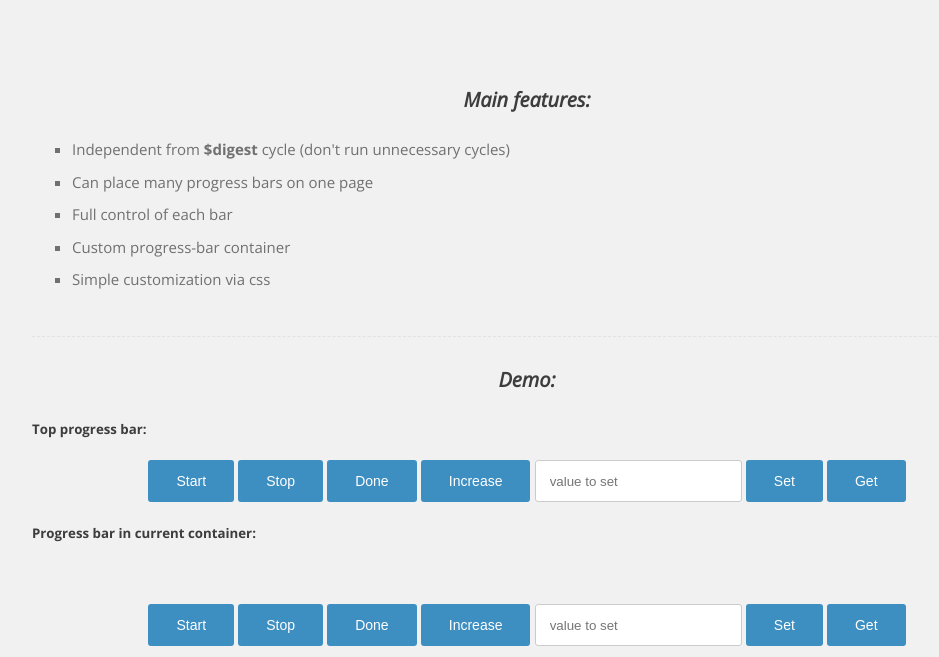
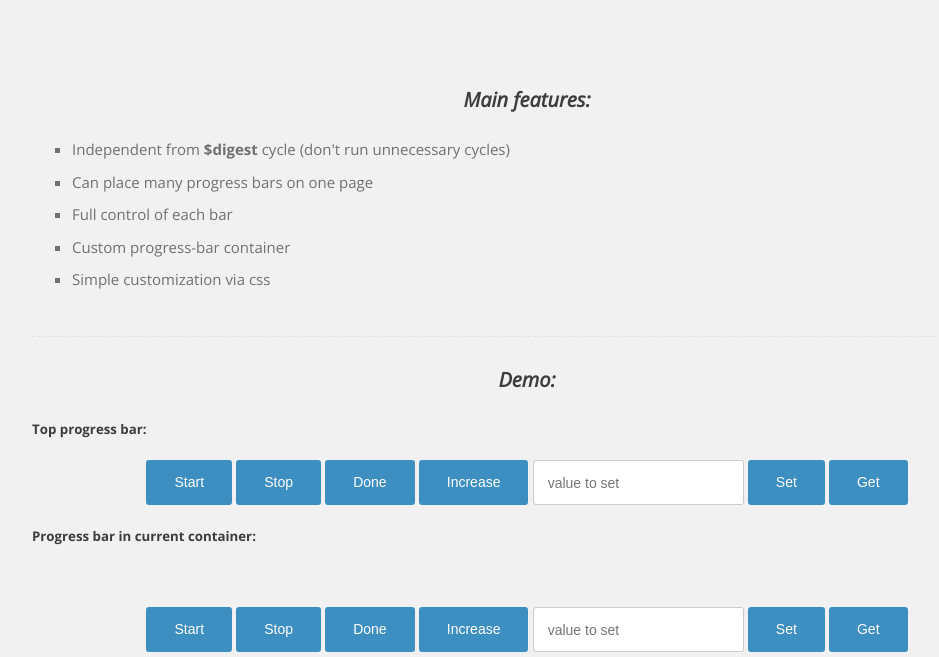
Before and after one commit to psdcoder/progress-bars, a website: page demo/index.html in a window 1280 px wide. Shown: the part 143-800 px from the top of the page, without its empty margins (113-1052 px from the left). Drawn offline with nearby package versions, Linux system fonts and the light colour scheme.

Commit message:
Fixed input & button height styles

```diff
--- a/demo/styles.less
+++ b/demo/styles.less
@@ -5,6 +5,7 @@
 @containerWidth: 990px;
 
 @inputFontSize: 14px;
+@inputLineHeight: @inputFontSize * 1.2;
 @inputPaddingsVertical: 14px;
 @inputPaddingsHorizontal: 28px;
 @inputBorderWidth: 0;
@@ -42,6 +43,10 @@ a {
     border: @inputBorderWidth solid darken(@mainAccentColor, 6%);
     border-radius: @inputBorderRadius;
     margin: 0;
+    height: @inputPaddingsVertical * 2 + @inputLineHeight;
+
+    font-size: @inputFontSize;
+    line-height: @inputLineHeight;
 
     &:hover,
     &:focus {
@@ -58,17 +63,22 @@ a {
 
     color: #fff;
     background-color: @mainAccentColor;
-    font-size: @inputFontSize;
-    line-height: @inputFontSize;
     cursor: pointer;
 
-    &:hover,
     &:focus {
+        background-color: darken(@mainAccentColor, 5%);
+    }
+
+    &:hover {
         background-color: lighten(@mainAccentColor, 5%);
     }
 
     &:active {
         box-shadow: inset 0 1px 3px rgba(0, 0, 0, 0.2);
+    }
+
+    &::-moz-focus-inner {
+        border: 0;
     }
 
     &_type_download {
@@ -84,7 +94,7 @@ a {
 }
 
 .input {
-    padding: @inputPaddingsVertical @inputPaddingsHorizontal / 2 @inputPaddingsVertical - 1px;
+    padding: @inputPaddingsVertical @inputPaddingsHorizontal / 2 @inputPaddingsVertical;
 
     & when(@inputBorderWidth = 0) {
         padding: (@inputPaddingsVertical - 1) @inputPaddingsHorizontal / 2 (@inputPaddingsVertical - 2);
@@ -93,7 +103,6 @@ a {
     }
 
     color: @mainAccentColor;
-    line-height: @inputFontSize - 1px;
     vertical-align: top;
 
 
```
Also changed, not shown: demo/styles.css.
